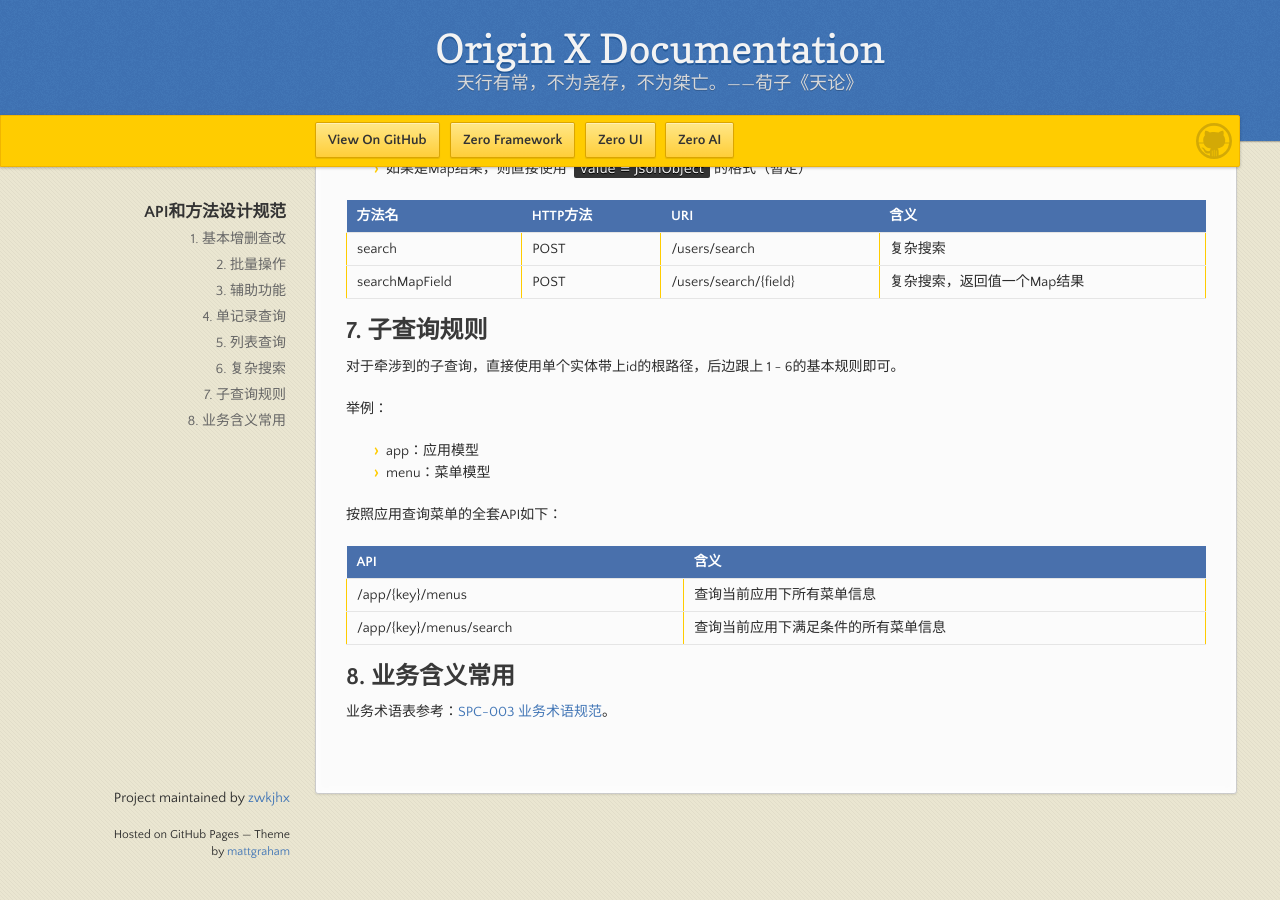
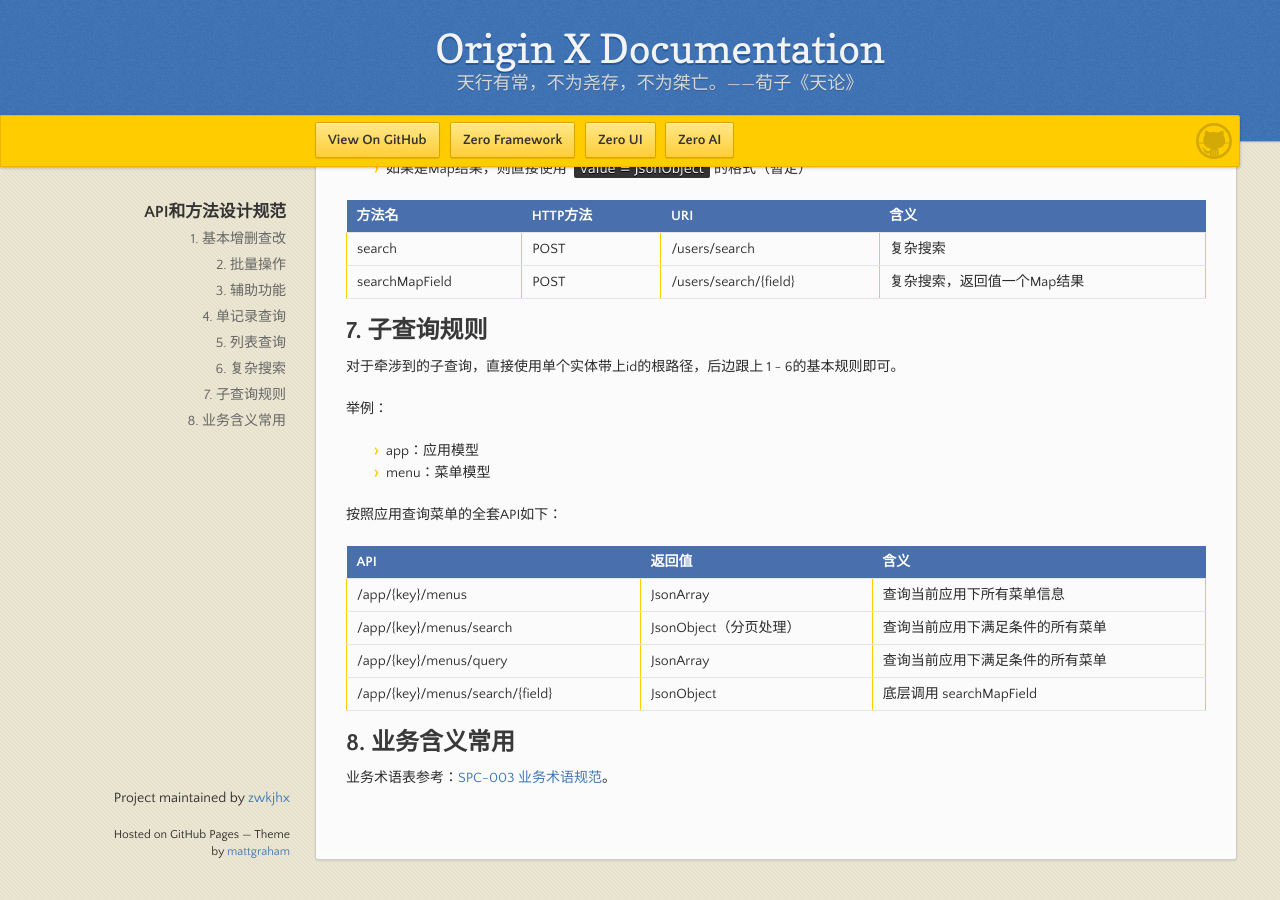
Before and after one commit to zwkjhx/ox-doc, a Jekyll site: the page built from specification/1-zerogui-fan/spc-002-apihe-fang-fa-she-ji-gui-fan.md, in a window 1280 px wide and 900 px high, scrolled down 1587 px. Built offline with Jekyll 4.4.1, drawn with Linux system fonts in a browser that asks for light colours; our own code applies the rules of GitHub Pages for plain Markdown files.

Commit message:
Updates specification/1-zerogui-fan/spc-002-apihe-fang-fa-she-ji-gui-fan.md
Auto commit by GitBook Editor

```diff
--- a/specification/1-zerogui-fan/spc-002-apihe-fang-fa-she-ji-gui-fan.md
+++ b/specification/1-zerogui-fan/spc-002-apihe-fang-fa-she-ji-gui-fan.md
@@ -82,10 +82,12 @@ Api类中的方法定义一般有两套，这个开发者可以根据实际情
 
 按照应用查询菜单的全套API如下：
 
-| API | 含义 |
-| :--- | :--- |
-| /app/{key}/menus | 查询当前应用下所有菜单信息 |
-| /app/{key}/menus/search | 查询当前应用下满足条件的所有菜单信息 |
+| API | 返回值 | 含义 |
+| :--- | :--- | :--- |
+| /app/{key}/menus | JsonArray | 查询当前应用下所有菜单信息 |
+| /app/{key}/menus/search | JsonObject（分页处理） | 查询当前应用下满足条件的所有菜单 |
+| /app/{key}/menus/query | JsonArray | 查询当前应用下满足条件的所有菜单 |
+| /app/{key}/menus/search/{field} | JsonObject | 底层调用 searchMapField |
 
 ## 8. 业务含义常用
 
```
